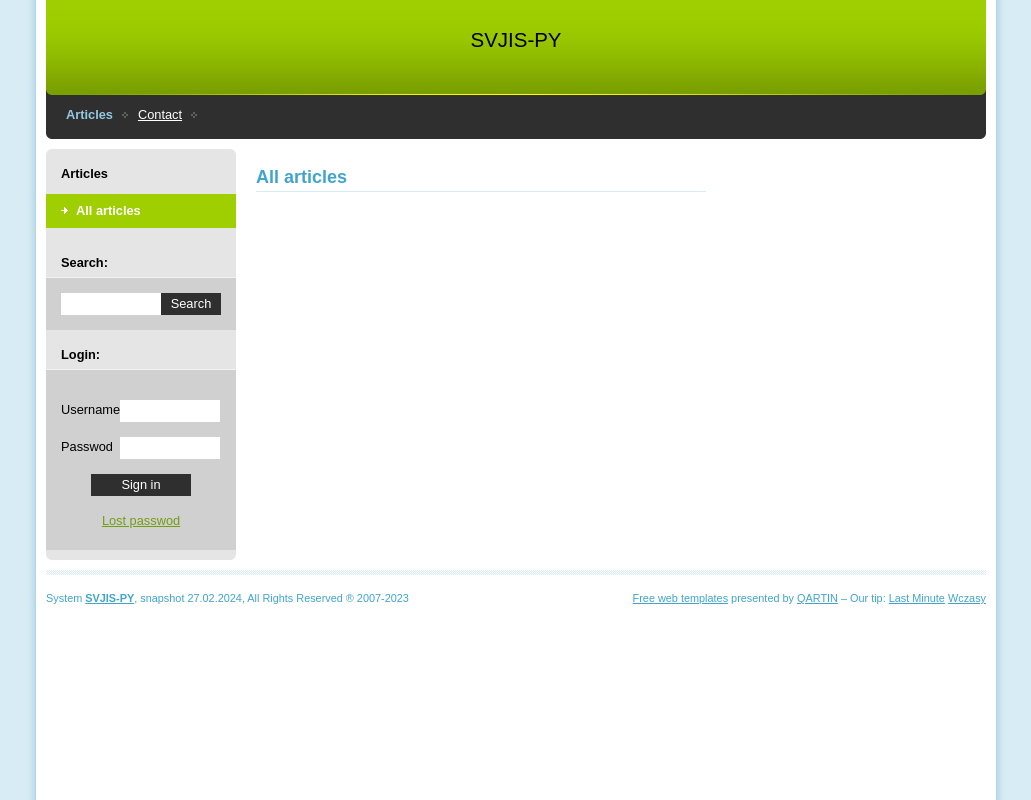
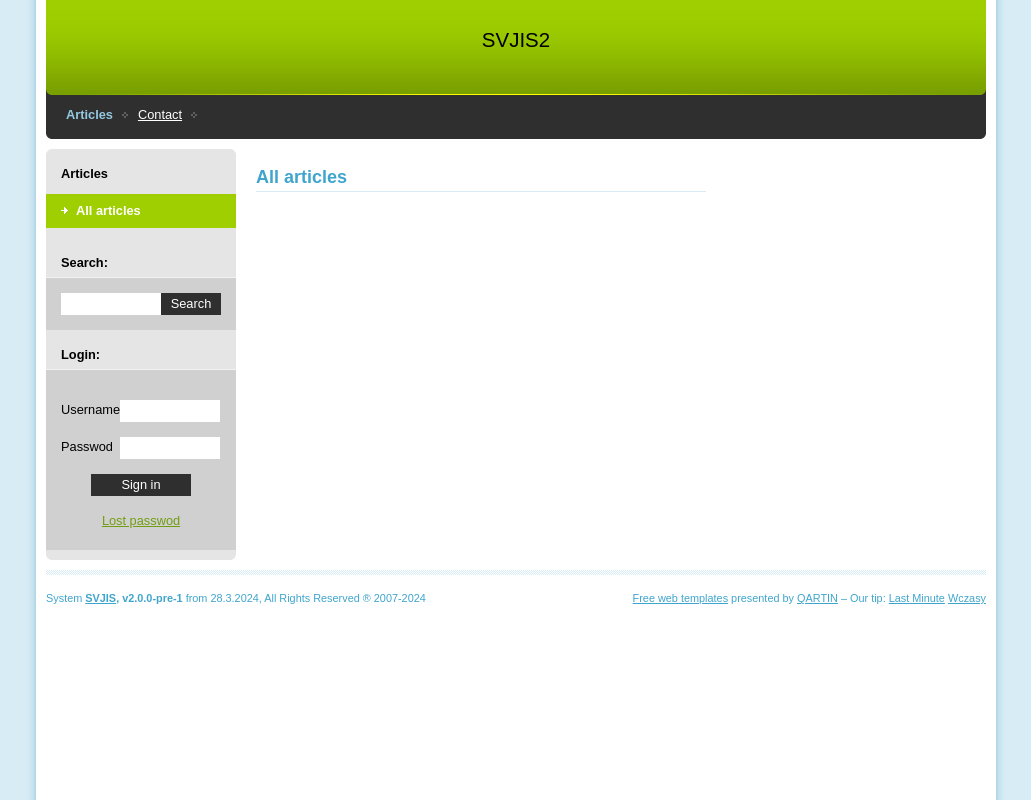
Before and after one commit to svjis/svjis2, a Django app: page /?next=/admin_company_edit/ in a window 1280 px wide. Shown: the whole page, without its empty margins (124-1155 px from the left). Run offline with Django 5.2, Linux system fonts and the light colour scheme; data comes from the database, SQL or seed files in the repository; data that the repository does not hold is empty.

Commit message:
Feature/prerelease (#14)
Prerelease 1

```diff
--- a/svjis/articles/templates/base.html
+++ b/svjis/articles/templates/base.html
@@ -13,7 +13,7 @@
     <link rel="stylesheet" media="screen,projection" type="text/css" href="/static/css/style.css" />
     <link rel="stylesheet" media="print" type="text/css" href="/static/css/print.css" />
 
-    <title>{{ web_title|default:"SVJIS-PY" }}</title>
+    <title>{{ web_title|default:"SVJIS2" }}</title>
 </head>
 
 <body>
--- a/svjis/articles/templates/footer.html
+++ b/svjis/articles/templates/footer.html
@@ -7,7 +7,7 @@
 
     <p>
 
-        System <strong><a href="https://github.com/svjis/svjis-py">SVJIS-PY</a></strong>, snapshot 27.02.2024, All Rights Reserved &reg; 2007-2023
+        System <strong><a href="https://svjis.github.io/">SVJIS</a>, v2.0.0-pre-1</strong> from 28.3.2024, All Rights Reserved &reg; 2007-{% now "Y" %}
     </p>
 
 </div> <!-- /footer -->
--- a/svjis/articles/templates/header.html
+++ b/svjis/articles/templates/header.html
@@ -7,7 +7,7 @@
     <div id="logo"><a href="/" title="[Přejít na domovskou stránku]"><span style="background:url('/media/{{ company_picture }}') 0 0 no-repeat;"></span></a></div>
     {% endif %}
 
-    <div id="company_name">{{ company_name|default:"SVJIS-PY" }}</div>
+    <div id="company_name">{{ company_name|default:"SVJIS2" }}</div>
     <hr class="noscreen" />
 
 </div> <!-- /header -->
--- a/svjis/articles/views_redaction.py
+++ b/svjis/articles/views_redaction.py
@@ -200,6 +200,10 @@ def redaction_article_save_view(request):
                 obj.visible_for_group.add(g)
             if not gr_set and g in group_list:
                 obj.visible_for_group.remove(g)
+
+        # Set watching users
+        if pk == 0:
+            obj.watching_users.add(request.user)
     else:
         for error in form.errors:
             messages.error(request, error)
```
Also changed, not shown: README.md, svjis/articles/migrations/0001_initial.py, svjis/articles/migrations/0002_alter_article_options_alter_articlecomment_options_and_more.py (deleted), svjis/articles/migrations/0003_buliding_company_messagequeue_preferences.py (deleted), svjis/articles/migrations/0004_board_building_buildingentrance_buildingunit_and_more.py (deleted), svjis/articles/migrations/0005_article_visible_for_all_article_visible_for_group_and_more.py (deleted), svjis/articles/migrations/0006_survey_surveyoption_surveyanswerlog.py (deleted), svjis/articles/migrations/0007_article_slug.py (deleted), svjis/articles/migrations/0008_alter_article_slug_faultreport_faultcomment_and_more.py (deleted), svjis/articles/migrations/0009_adverttype_advert_advertasset.py (deleted), svjis/articles/migrations/0010_alter_article_body_alter_article_perex.py (deleted).
